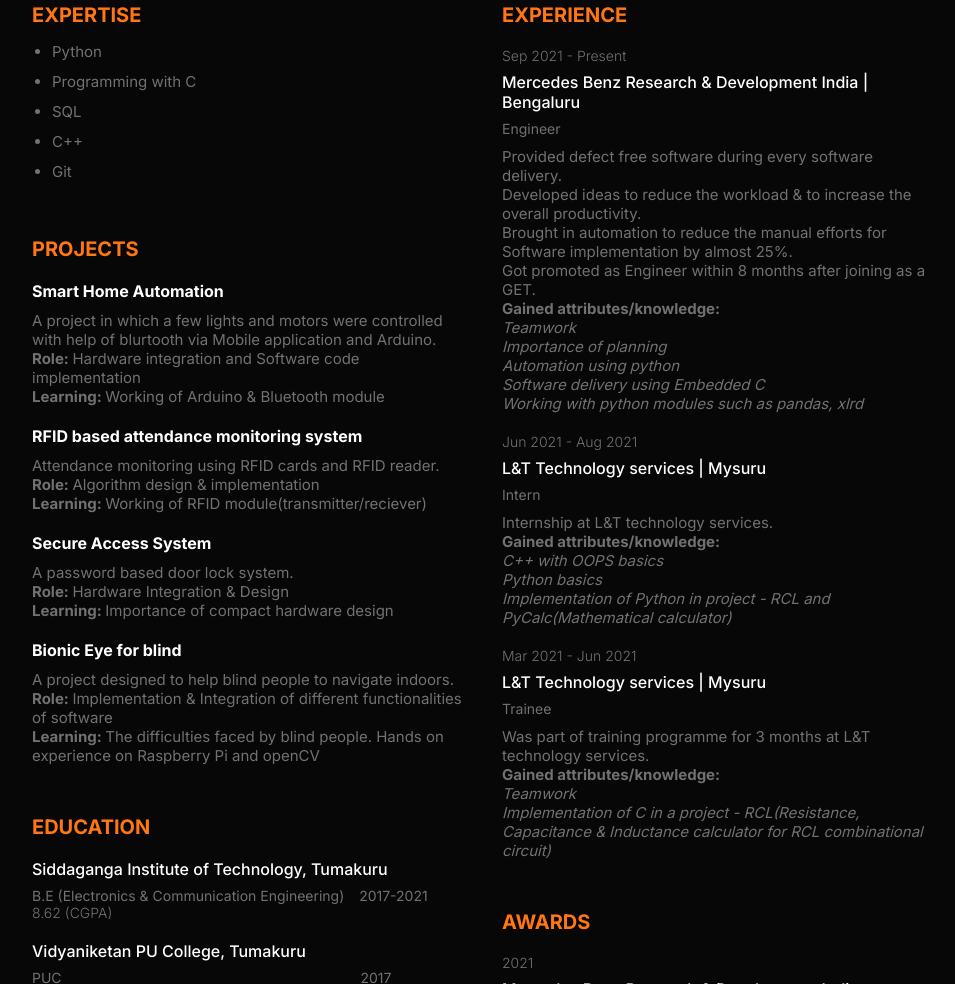
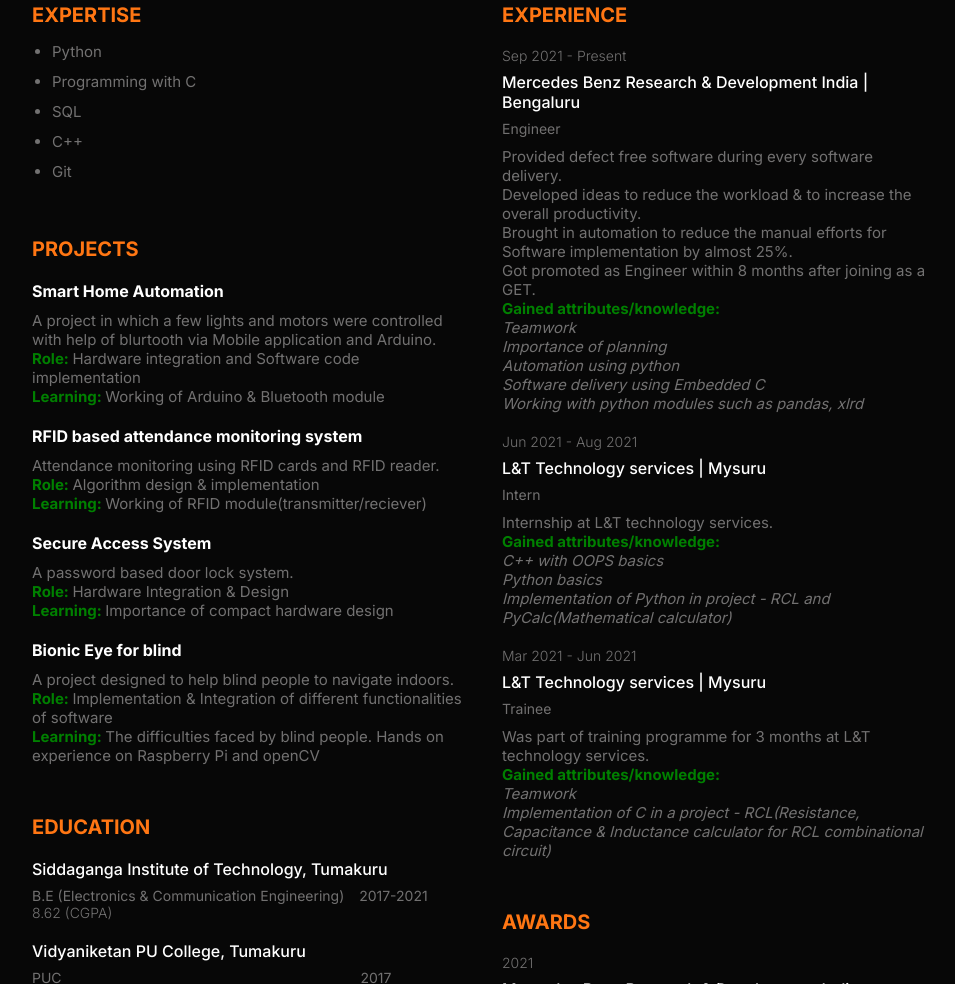
Before and after one commit to Abhishek-0312/Resume, a plain HTML site: page index.html in a window 1280 px wide. Shown: the part 358-1342 px from the top of the page, without its empty margins (158-1113 px from the left). Drawn offline with nearby package versions, Linux system fonts and the light colour scheme.

Commit message:
Update index.html

```diff
--- a/index.html
+++ b/index.html
@@ -46,26 +46,26 @@
         <div class="ref_item">
           <h4 class="ref_name">Smart Home Automation</h4>
           <p class="description">A project in which a few lights and motors were controlled with help of blurtooth via Mobile application and Arduino.<br>
-          <b>Role: </b>Hardware integration and Software code implementation<br>
-        <b>Learning: </b>Working of Arduino & Bluetooth module</p>
+          <b style="color:green">Role: </b>Hardware integration and Software code implementation<br>
+        <b style="color:green">Learning: </b>Working of Arduino & Bluetooth module</p>
         </div>
         <div class="ref_item">
           <h4 class="ref_name">RFID based attendance monitoring system</h4>
           <p class="description">Attendance monitoring using RFID cards and RFID reader.<br>
-          <b>Role: </b>Algorithm design & implementation<br>
-        <b>Learning: </b>Working of RFID module(transmitter/reciever)</p>
+          <b style="color:green">Role: </b>Algorithm design & implementation<br>
+        <b style="color:green">Learning: </b>Working of RFID module(transmitter/reciever)</p>
         </div>
         <div class="ref_item">
           <h4 class="ref_name">Secure Access System</h4>
           <p class="description">A password based door lock system.<br>
-          <b>Role: </b>Hardware Integration & Design<br>
-        <b>Learning: </b>Importance of compact hardware design</p>
+          <b style="color:green">Role: </b>Hardware Integration & Design<br>
+        <b style="color:green">Learning: </b>Importance of compact hardware design</p>
         </div>
         <div class="ref_item">
           <h4 class="ref_name">Bionic Eye for blind</h4>
           <p class="description">A project designed to help blind people to navigate indoors.<br>
-          <b>Role: </b>Implementation & Integration of different functionalities of software<br>
-        <b>Learning: </b>The difficulties faced by blind people. Hands on experience on Raspberry Pi and openCV</p>
+          <b style="color:green">Role: </b>Implementation & Integration of different functionalities of software<br>
+        <b style="color:green">Learning: </b>The difficulties faced by blind people. Hands on experience on Raspberry Pi and openCV</p>
         </div>
       </div>
 
@@ -119,7 +119,7 @@
             Developed ideas to reduce the workload & to increase the overall productivity.<br>
             Brought in automation to reduce the manual efforts for Software implementation by almost 25%.<br>
             Got promoted as Engineer within 8 months after joining as a GET.<br>
-            <b>Gained attributes/knowledge: </b><br>
+            <b style="color:green">Gained attributes/knowledge: </b><br>
             <i>Teamwork<br>Importance of planning<br>Automation using python<br>Software delivery using Embedded C<br>Working with python modules such as pandas, xlrd</i>
           </p>
         </div>
@@ -129,7 +129,7 @@
           <p class="item_subtitle">Intern</p>
           <p class="description">
             Internship at L&T technology services.<br>
-            <b>Gained attributes/knowledge: </b><br>
+            <b style="color:green">Gained attributes/knowledge: </b><br>
             <i>C++ with OOPS basics<br>Python basics<br>Implementation of Python in project - RCL and PyCalc(Mathematical calculator)</i>
           </p>
         </div>
@@ -139,7 +139,7 @@
           <p class="item_subtitle">Trainee</p>
           <p class=" description">
             Was part of training programme for 3 months at L&T technology services.<br>
-            <b>Gained attributes/knowledge: </b><br>
+            <b style="color:green">Gained attributes/knowledge: </b><br>
             <i>Teamwork<br>Implementation of C in a project - RCL(Resistance, Capacitance & Inductance calculator for RCL combinational circuit)</i>
           </p>
         </div>
```
